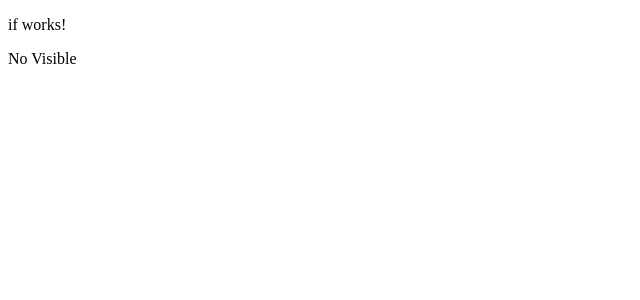
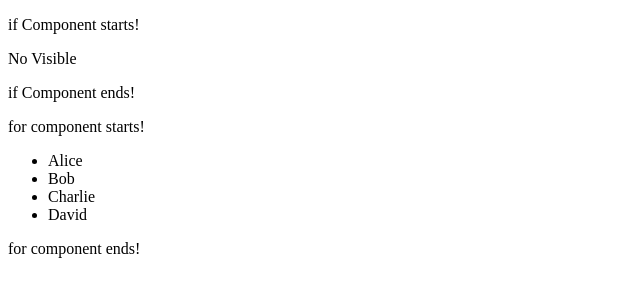
Before and after one commit to andresdvx/angular-course, an Angular app in the folder angular-control-flow-syntax/: page / in a window 1280 px wide. Shown: the top 300 px of the page, without its empty margins (0-640 px from the left). Built offline with nearby package versions, Linux system fonts and the light colour scheme.

Commit message:
add: control flow syntax NgFor => @for - @Empty

```diff
--- a/angular-control-flow-syntax/src/app/app.component.html
+++ b/angular-control-flow-syntax/src/app/app.component.html
@@ -1,3 +1,5 @@
 <app-if></app-if>
 
+<app-for></app-for>
+
 <router-outlet></router-outlet>
--- a/angular-control-flow-syntax/src/app/app.component.ts
+++ b/angular-control-flow-syntax/src/app/app.component.ts
@@ -1,10 +1,11 @@
 import { Component } from '@angular/core';
 import { RouterOutlet } from '@angular/router';
 import { IfComponent } from './if/if.component';
+import { ForComponent } from './for/for.component';
 
 @Component({
   selector: 'app-root',
-  imports: [RouterOutlet, IfComponent],
+  imports: [RouterOutlet, IfComponent, ForComponent],
   templateUrl: './app.component.html',
   styleUrl: './app.component.scss'
 })
--- /dev/null
+++ b/angular-control-flow-syntax/src/app/for/for.component.html
@@ -0,0 +1,18 @@
+<p>for component starts!</p>
+
+<!-- Prev Control Flow Syntax -->
+
+<!-- <ul>
+  <li *ngFor="let name of names">{{ name }}</li>
+</ul> -->
+
+<!-- New Control Flow Syntax -->
+<ul>
+  @for(name of names; track name){
+  <li>{{ name }}</li>
+  } @empty {
+  <li>No names found!</li>
+  }
+</ul>
+
+<p>for component ends!</p>
--- /dev/null
+++ b/angular-control-flow-syntax/src/app/for/for.component.ts
@@ -0,0 +1,11 @@
+import { Component } from '@angular/core';
+
+@Component({
+  selector: 'app-for',
+  imports: [],
+  templateUrl: './for.component.html',
+  styleUrl: './for.component.scss'
+})
+export class ForComponent {
+  protected names: string[] = ['Alice', 'Bob', 'Charlie', 'David'];
+}
--- a/angular-control-flow-syntax/src/app/if/if.component.html
+++ b/angular-control-flow-syntax/src/app/if/if.component.html
@@ -1,4 +1,4 @@
-<p>if works!</p>
+<p>if Component starts!</p>
 
 <!-- Prev Control Flow Syntax -->
 
@@ -13,3 +13,5 @@
 } @else {
 <span>No Visible</span>
 }
+
+<p>if Component ends!</p>
```
Also changed, not shown: angular-control-flow-syntax/src/app/for/for.component.scss (added).
